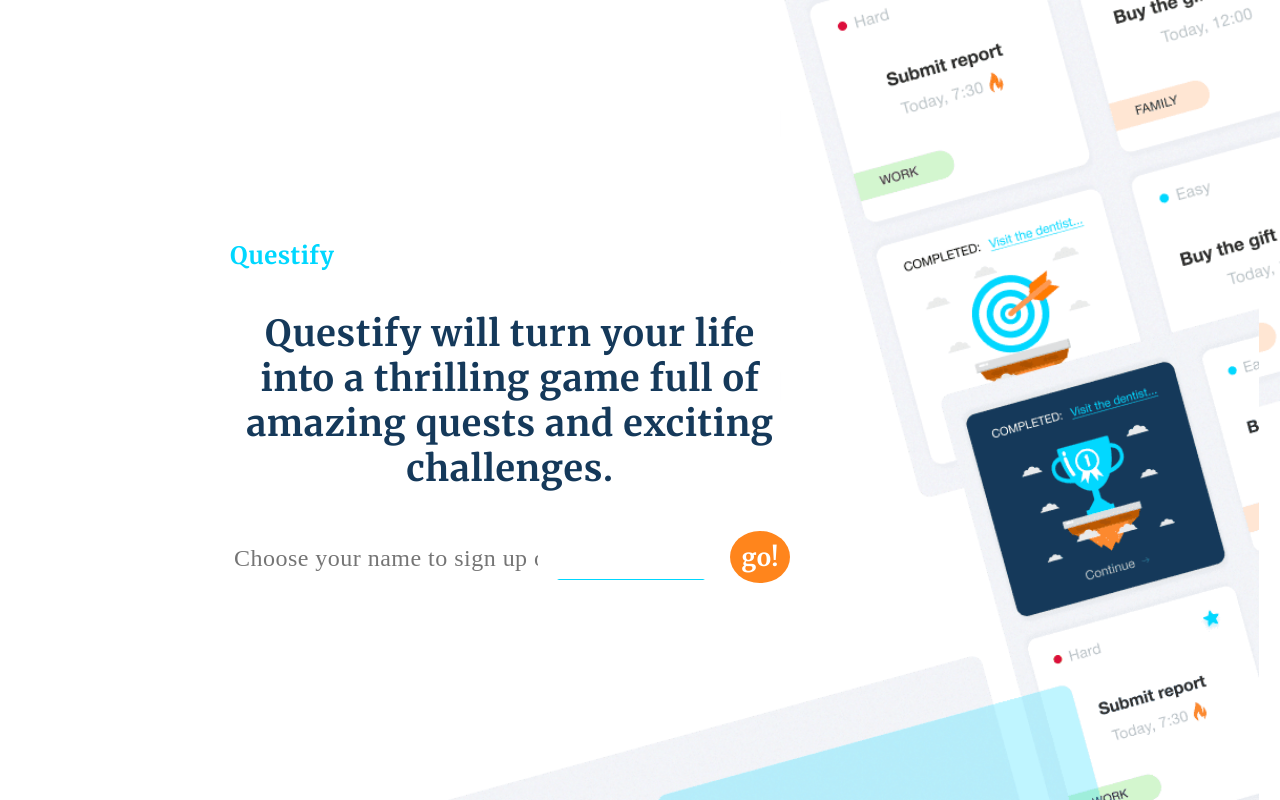
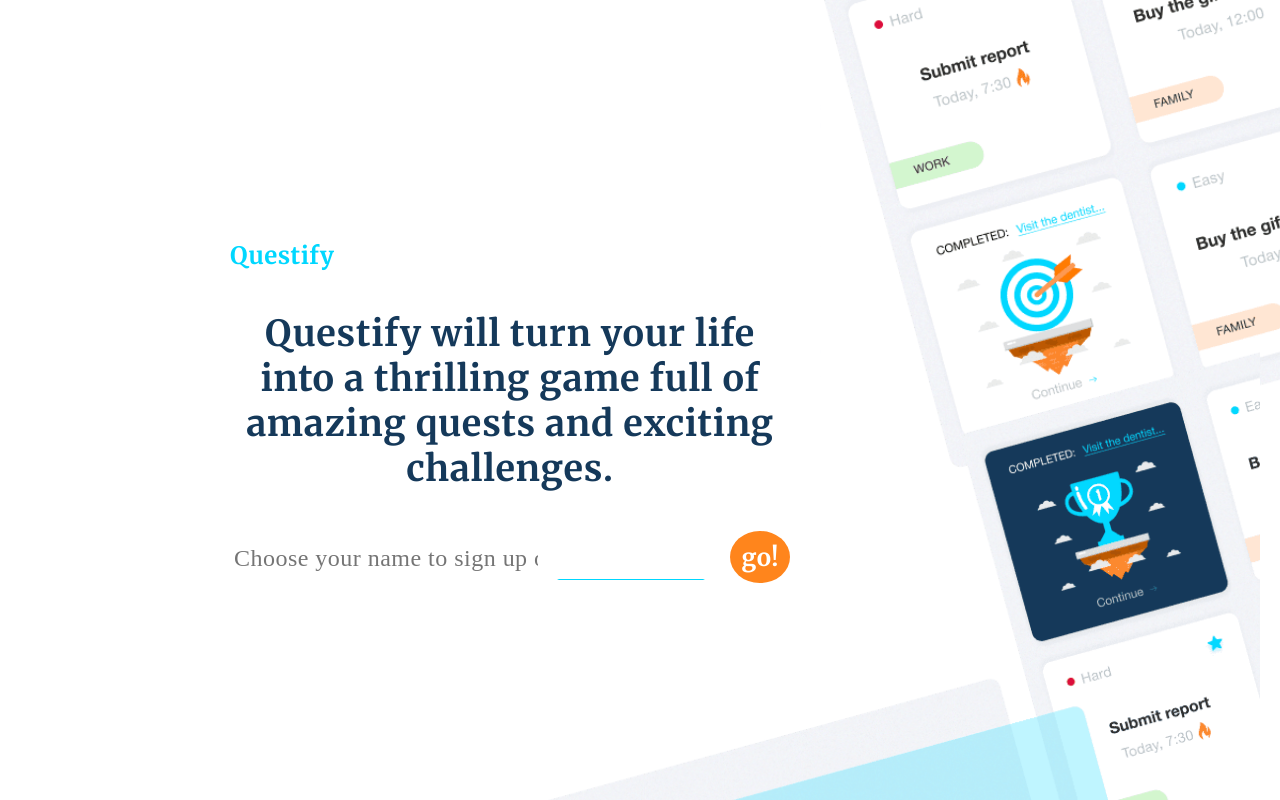
Before and after one commit to Hruchman-Ruslan/questify, a React (Vite) app: page / in a window 1280 px wide. Built offline with nearby package versions, Linux system fonts and the light colour scheme.

Commit message:
fix: auth marcup

```diff
--- a/src/components/Auth/Auth.module.css
+++ b/src/components/Auth/Auth.module.css
@@ -192,10 +192,10 @@
   @media (min-width: 768px) {
     position: absolute;
     top: 0;
-    right: -500px;
+    right: -240px;
 
-    width: 1000px;
-    height: 500px;
+    width: 700px;
+    height: 470px;
 
     background-image: image-set(
       url("../../img/pic1_1x.png") 1x,
@@ -209,10 +209,10 @@
 .backgroundImageBottom {
   @media (min-width: 768px) {
     position: absolute;
-    right: -115px;
-    bottom: 0;
+    right: 20px;
+    bottom: -50px;
 
-    width: 1200px;
+    width: 1000px;
     height: 600px;
 
     background-image: image-set(
```
